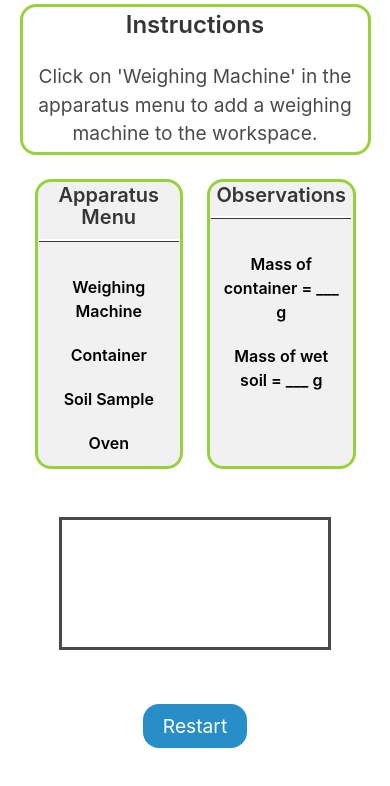
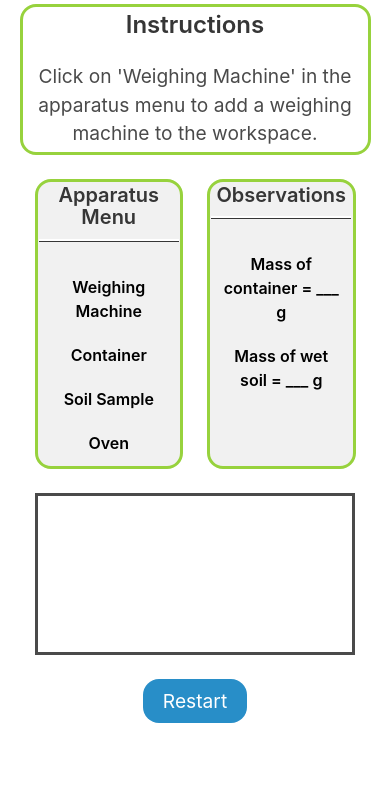
Before and after one commit to virtual-labs/exp-water-content-iiith, a plain HTML site: page experiment/simulation/index.html in a window 390 px wide. Drawn offline with nearby package versions, Linux system fonts and the light colour scheme.

Commit message:
Fixed responsiveness.

```diff
--- a/experiment/simulation/index.html
+++ b/experiment/simulation/index.html
@@ -50,11 +50,11 @@
 			</div>
 
 			<div class="column has-text-centered is-6-desktop is-10-tablet is-10-mobile simulation">
-				<div class="hero is-small">
-					<div class="hero-body">
+				<!--<div class="hero is-small">-->
+					<!--<div class="hero-body">-->
 						<canvas id="main" class="main"></canvas>
-					</div>
-				</div>
+					<!--</div>-->
+				<!--</div>-->
 			</div>
 		</div>
 
```
